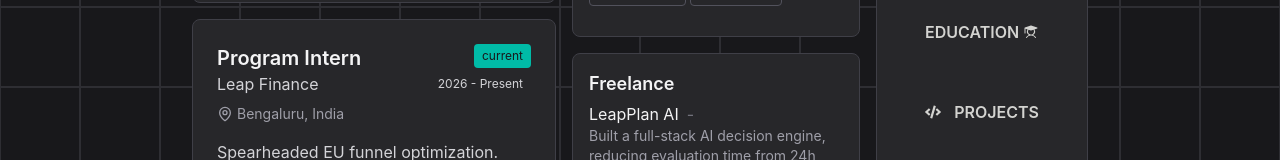
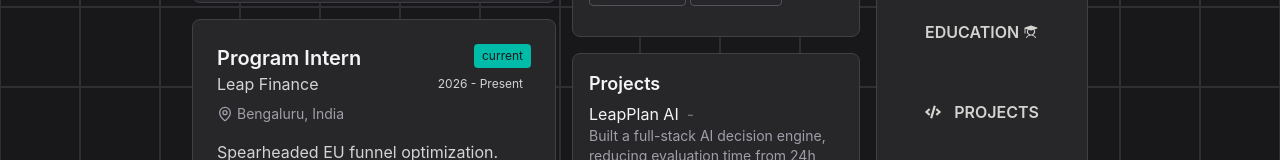
Before and after one commit to Namitchuke/Portfolio, a React (Vite) app: page / in a window 1280 px wide. Both pictures are taken after a click on the button "EXPERIENCE". Shown: the part 313-473 px from the top of the page. Built offline with nearby package versions, Linux system fonts and the light colour scheme.

Commit message:
Rename Freelance to Projects and link Download CV to resume PDF

```diff
--- a/src/components/animated-ui/AnimatedFreelanceBox.tsx
+++ b/src/components/animated-ui/AnimatedFreelanceBox.tsx
@@ -18,7 +18,7 @@
 }: AnimatedFreelanceBoxProps) => {
   return (
     <AnimatedBox className="col-span-4 row-span-3 p-4">
-      <h3 className="text-lg font-semibold text-zinc-100">Freelance</h3>
+      <h3 className="text-lg font-semibold text-zinc-100">Projects</h3>
       <div className="mt-1 space-y-1">
         {freelanceJobs.map((job, index) => (
           <div key={index} className="rounded-lg">
--- a/src/components/animated-ui/AnimatedMenuBox.tsx
+++ b/src/components/animated-ui/AnimatedMenuBox.tsx
@@ -158,7 +158,7 @@
     >
       <div className="absolute inset-0 bg-gradient-to-r from-cyan-400 via-zinc-400 to-teal-400 rounded-lg"></div>
       <motion.a
-        href="/CV.pdf"
+        href="/projects/Namit_Nitin_Chuke_Resume.pdf"
         download
         className="relative flex items-center gap-2 bg-zinc-800 font-semibold py-2 px-4 rounded-md transition-colors duration-200 m-1"
         whileHover={{
```
Also changed, not shown: 1 other file (tests, documents, lock files or other folders).
